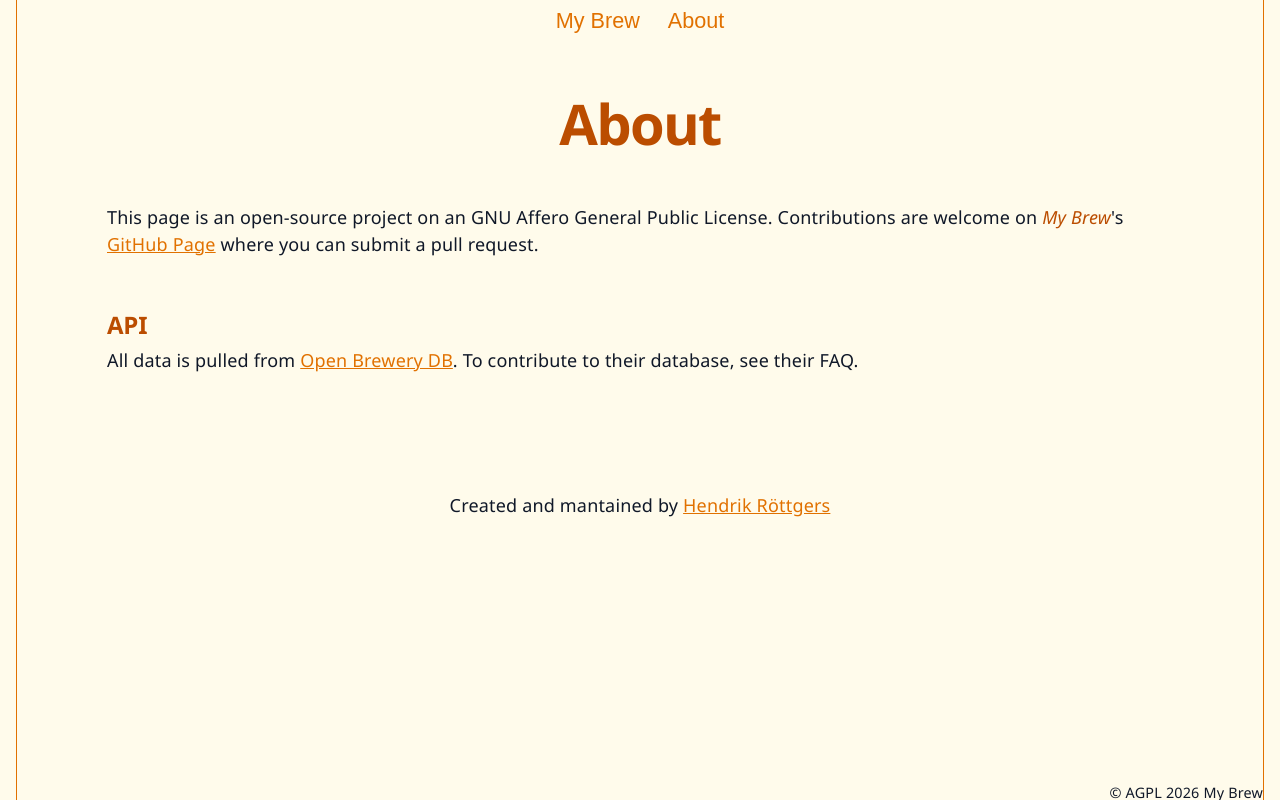
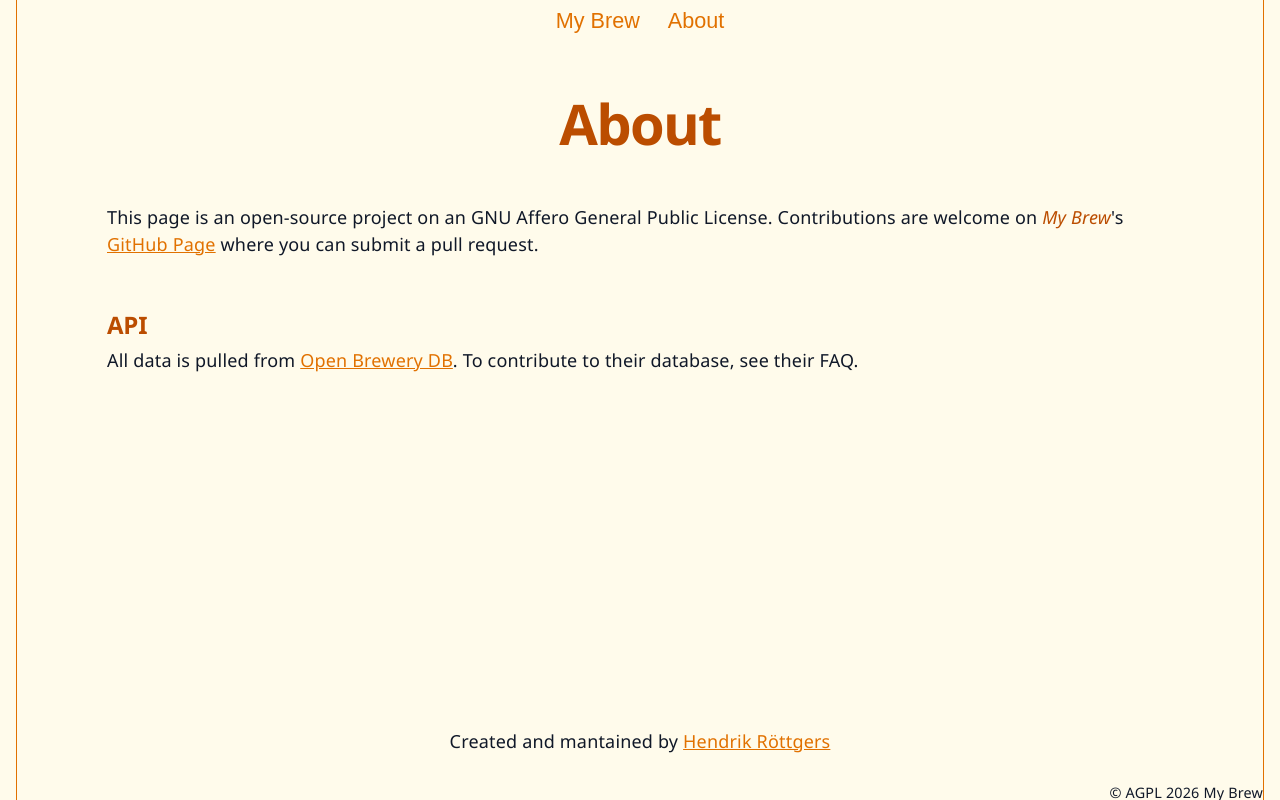
Before and after one commit to hendrik-ro/myBrew, a React (Vite) app: page / in a window 1280 px wide. Both pictures are taken after a click on the button "About". Built offline with nearby package versions, Linux system fonts and the light colour scheme.

Commit message:
css flex about

```diff
--- a/src/App.tsx
+++ b/src/App.tsx
@@ -3,7 +3,7 @@
 import { useState } from "react";
 import "./App.css";
 import Main from "./main/Main.tsx";
-import About from "./about/about";
+import About from "./about/About.tsx";
 import Footer from "./ui/footer";
 import NavBar from "./ui/navBar";
 import BrewRandom from "../api/random.ts";
--- a/src/about/about.module.css
+++ b/src/about/About.css
@@ -1,7 +1,17 @@
-.container {
+.about-container {
   display: flex;
   flex-direction: column;
   height: 100vh;
   margin: 0rem 5rem;
+}
+
+.about {
+  width: 100%;
+  flex: 10 1;
   text-align: left;
 }
+
+.creator {
+  width: 100%;
+  flex: 1 2;
+}
--- a/src/about/about.tsx
+++ b/src/about/About.tsx
@@ -1,12 +1,12 @@
-import styles from "./about.module.css";
+import "./About.css";
 
 export default function About() {
   return (
-    <>
+    <div className="about-container">
       <header style={{ margin: "2rem" }}>
         <h1>About</h1>
       </header>
-      <div className={styles.container}>
+      <div className="about">
         <p style={{ marginBottom: "3rem" }}>
           This page is an open-source project on an GNU Affero General Public
           License. Contributions are welcome on{" "}
@@ -40,7 +40,7 @@ export default function About() {
           . To contribute to their database, see their FAQ.
         </p>
       </div>
-      <div className={styles.container}>
+      <div className="creator">
         <p>
           Created and mantained by{" "}
           <a
@@ -52,6 +52,6 @@ export default function About() {
           </a>
         </p>
       </div>
-    </>
+    </div>
   );
 }
--- a/src/main/Main.css
+++ b/src/main/Main.css
@@ -11,7 +11,7 @@ header {
 }
 
 .random {
-  flex: 5 1;
+  flex: 10 1;
   width: 100%;
   align-items: center;
 }
--- a/src/main/Main.tsx
+++ b/src/main/Main.tsx
@@ -15,7 +15,6 @@ export default function Main(props: BreweriesProps) {
       </header>
       <Random RandomResults={props.RandomResults} Random={props.Random} />
       <section>
-        <h2>Database</h2>
         <p>
           This webpage is powered by{" "}
           <a
```
